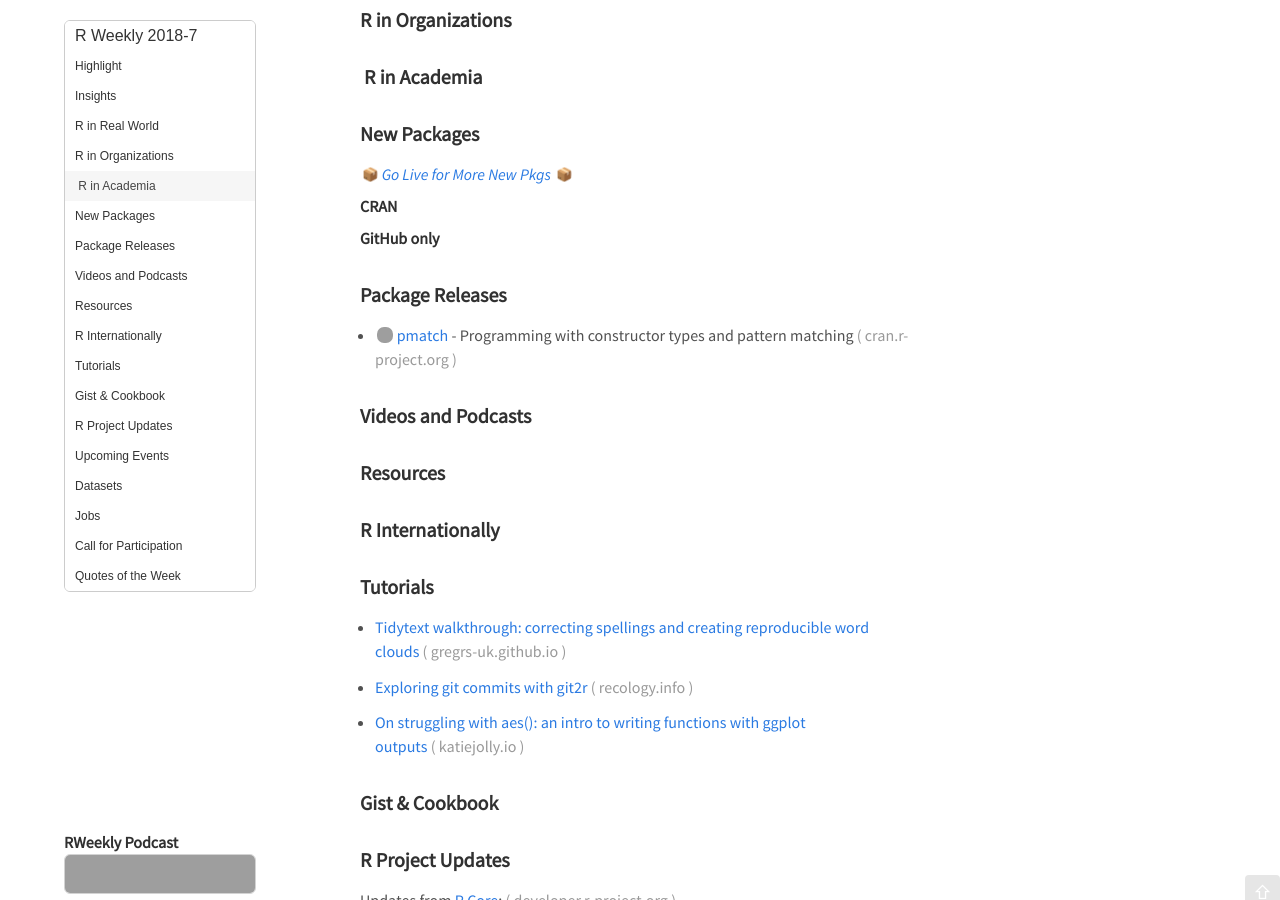
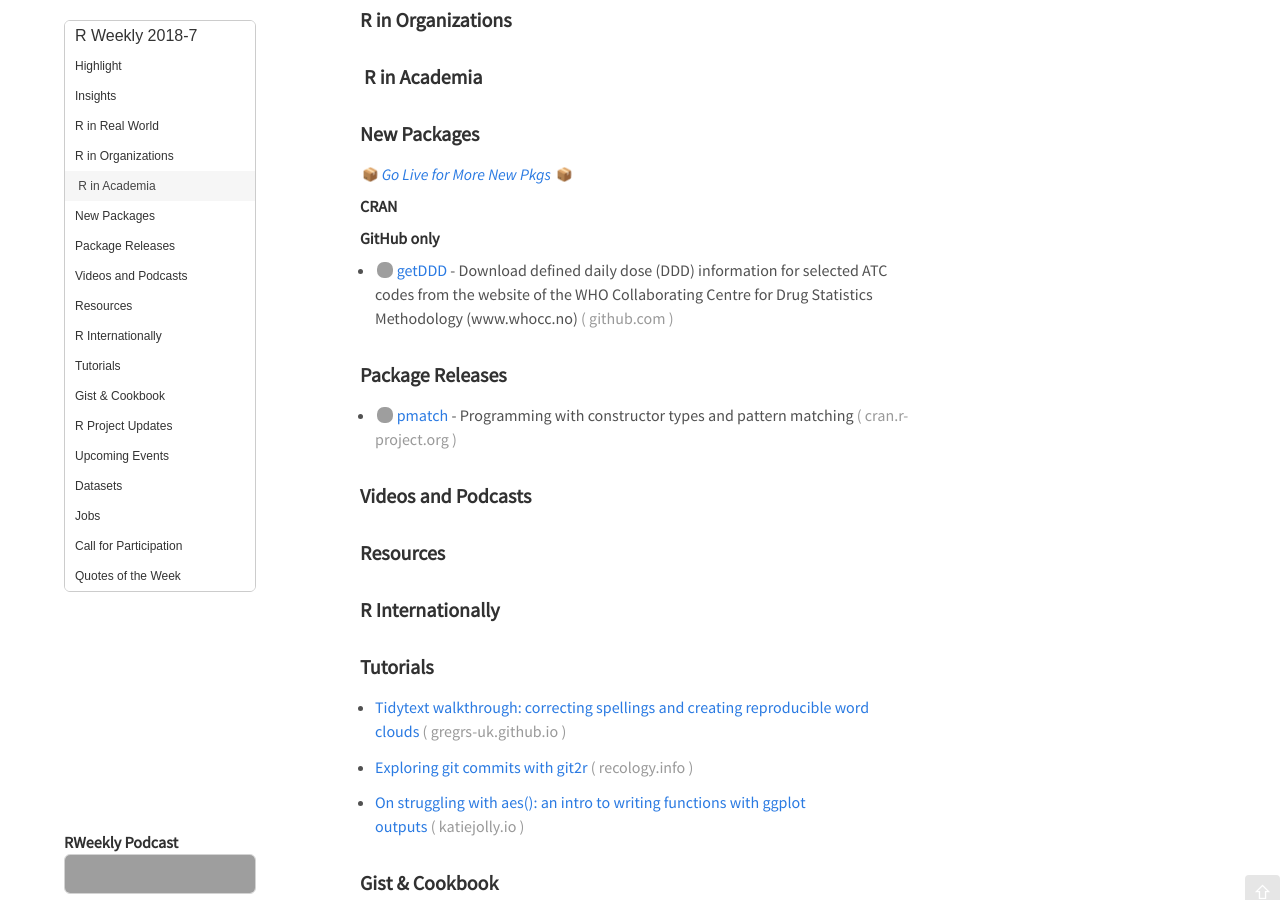
Before and after one commit to rweekly/rweekly.org, a Jekyll site: the page built from draft.md, in a window 1280 px wide and 900 px high, scrolled down 558 px. Built offline with Jekyll 4.4.1, drawn with Linux system fonts in a browser that asks for light colours; emoji names are drawn with the system emoji font; comment, search, counter and statistics services are not loaded; grey boxes are pictures that could not be loaded.

Commit message:
Add post to new GitHub only packages (#195)
Add getDDD to the list of new GitHub only packages.

```diff
--- a/draft.md
+++ b/draft.md
@@ -45,7 +45,7 @@ Release Date: 2018-2-12
 
 **GitHub only**
 
-
++ <img class='emoji' src="https://link.rweekly.org/g" width='20' /> [getDDD](https://github.com/jeanpaulrsoucy/getDDD) - Download defined daily dose (DDD) information for selected ATC codes from the website of the WHO Collaborating Centre for Drug Statistics Methodology (www.whocc.no)
 
 ### Package Releases
 
```
